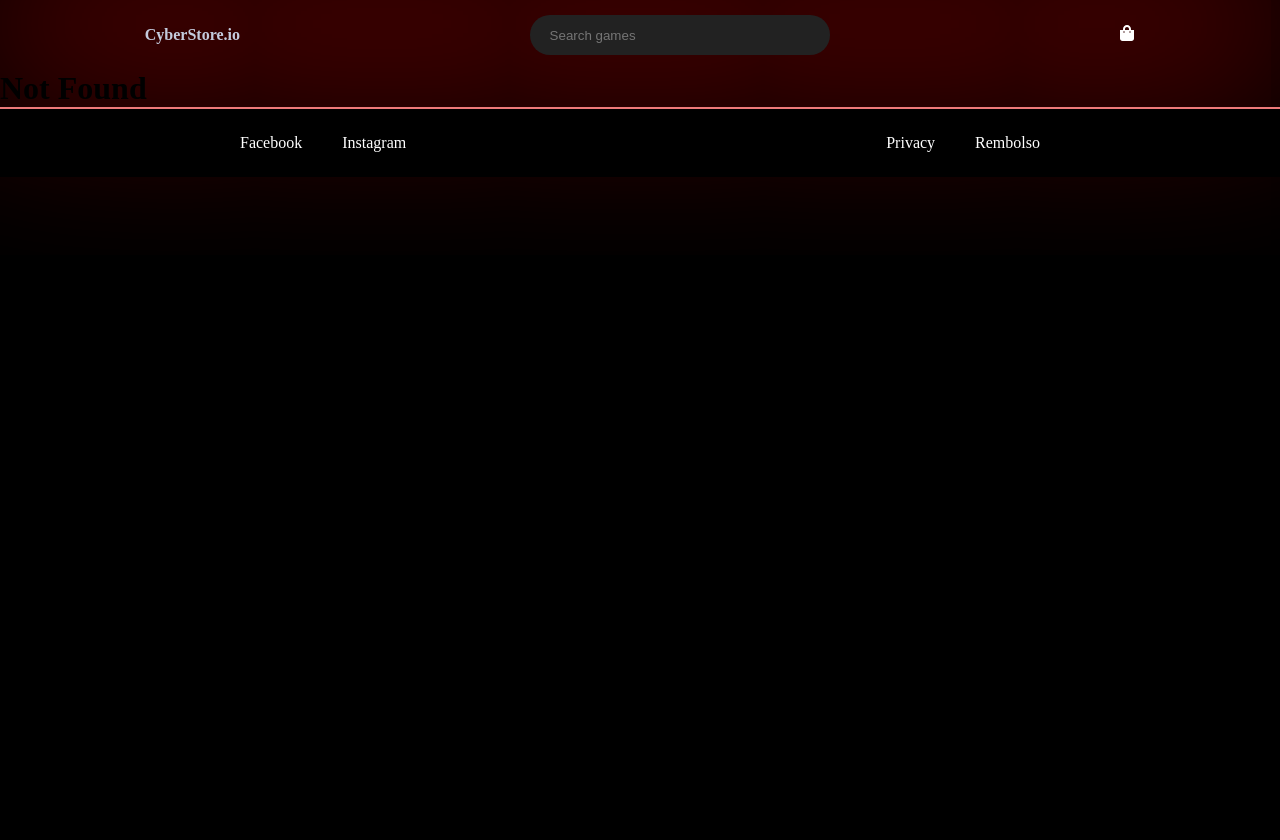
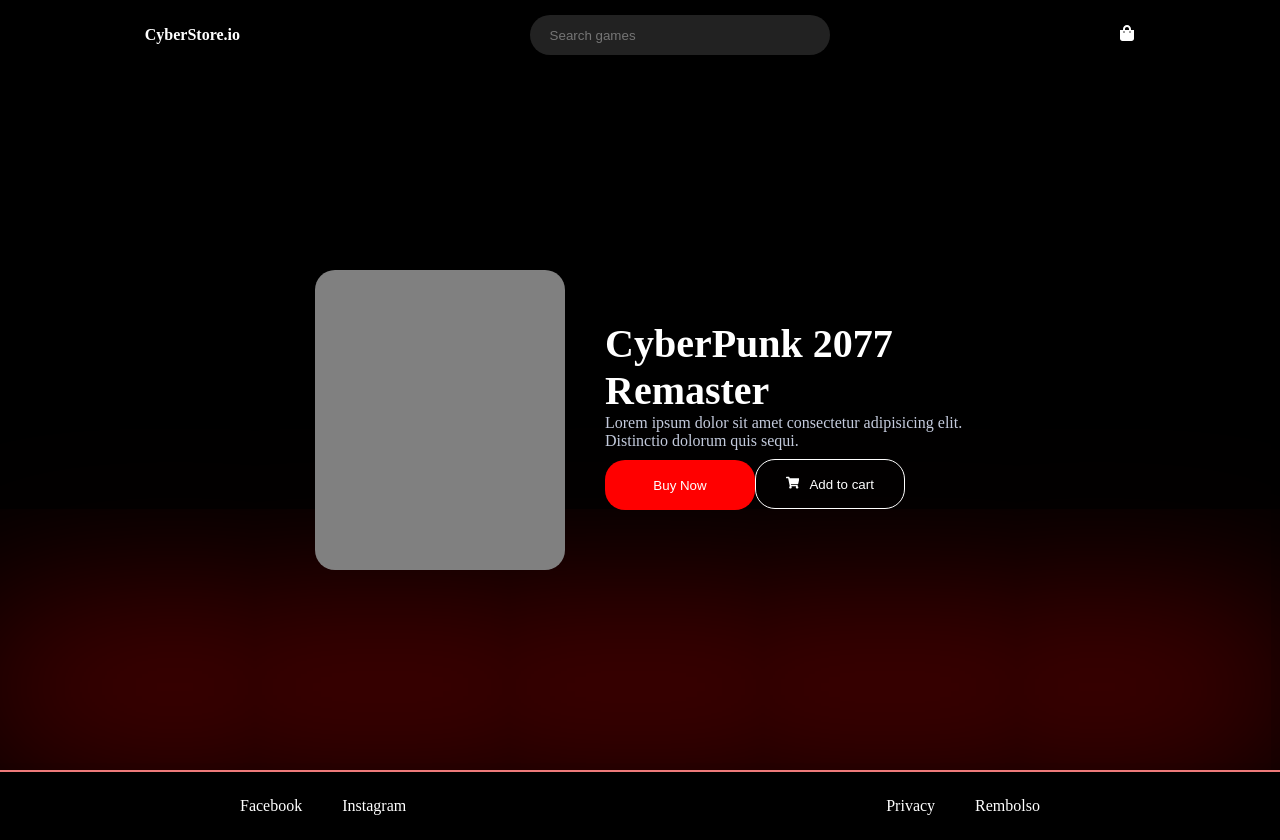
Before and after one commit to cutioluis/store-hooks, a React app: page /checkout in a window 1280 px wide. Before the commit this address had no page. Before the commit the page ends 800 px from the top, so only its background shows below. Built offline with nearby package versions, Linux system fonts and the light colour scheme.

Commit message:
ADD checkout section and card

```diff
--- a/src/components/Heading/Heading.js
+++ b/src/components/Heading/Heading.js
@@ -1,4 +1,5 @@
 import React from "react";
+import { Link } from "react-router-dom";
 import "./Heading.css";
 
 const Heading = () => {
@@ -18,7 +19,9 @@
           above all else.
         </p>
         <div className="heading-buy">
-          <button className="heading_btn">Buy Now</button>
+          <Link to="/checkout">
+            <button className="heading_btn">Buy Now</button>
+          </Link>
           <span className="heading_price">19.99$</span>
         </div>
       </div>
--- a/src/components/Nav/Nav.css
+++ b/src/components/Nav/Nav.css
@@ -9,6 +9,7 @@
 }
 
 .navigation_logo {
+  color: var(--cyber-white);
     font-weight: bold;
 }
 
--- a/src/components/Nav/Nav.js
+++ b/src/components/Nav/Nav.js
@@ -1,19 +1,26 @@
-import React from 'react';
+import React from "react";
+import { Link } from "react-router-dom";
 import { FaShoppingBag } from "react-icons/fa";
 
-import './Nav.css'
+import "./Nav.css";
 
 const Nav = () => {
   return (
     <nav className="navigation">
       <ul>
-                <p className="navigation_logo">CyberStore.io</p>
+        <Link to="/">
+          <a className="navigation_logo">CyberStore.io</a>
+        </Link>
       </ul>
       <ul>
-                <input placeholder="Search games" className="navigation_input" type="text" />
+        <input
+          placeholder="Search games"
+          className="navigation_input"
+          type="text"
+        />
       </ul>
       <ul>
-               <FaShoppingBag/>
+        <FaShoppingBag />
       </ul>
     </nav>
   );
--- /dev/null
+++ b/src/container/Checkout/Checkout.css
@@ -0,0 +1,35 @@
+.check {
+    margin: 200px 0;
+    align-items: center;
+    display: flex;
+    justify-content: center;
+    flex-wrap: wrap;
+}
+
+.check_sell-img {
+    margin: 0 20px;
+    border-radius: 20px;
+    background-color: gray;
+    height: 300px;
+    width: 250px;
+}
+
+.check_sell-details  {
+    padding: 20px;
+    max-width: 400px;
+}
+
+
+.check_add {
+    color: var(--cyber-white);
+    border: 1px solid var(--cyber-white);
+    background: none;
+    border-radius: 20px;
+    height:50px;
+    width: 150px;
+}
+
+.check_title {
+    color: var(--cyber-white);
+    font-size: 40px;
+}
--- /dev/null
+++ b/src/container/Checkout/Checkout.js
@@ -0,0 +1,27 @@
+import React from "react";
+import { FaShoppingCart } from "react-icons/fa";
+import "./Checkout.css";
+
+const Checkout = () => {
+  return (
+    <section className="check">
+      <div className="check_sell-img"></div>
+      <div className="check_sell-details">
+        <h1 className="check_title">CyberPunk 2077 Remaster</h1>
+        <p>
+          Lorem ipsum dolor sit amet consectetur adipisicing elit. Distinctio
+          dolorum quis sequi.
+        </p>
+        <button className="heading_btn">Buy Now</button>
+        <button className="check_add">
+          <FaShoppingCart style={{
+              marginRight: `10px`,
+          }} />
+          Add to cart
+        </button>
+      </div>
+    </section>
+  );
+};
+
+export default Checkout;
--- a/src/routes/App.js
+++ b/src/routes/App.js
@@ -5,6 +5,8 @@
 import Home from "../container/Home/Home";
 import NotFound from "../container/NotFound";
 import Success from "../container/Success/Success";
+import Checkout from "../container/Checkout/Checkout";
+
 
 const App = () => {
   return (
@@ -13,6 +15,9 @@
         <Switch>
           <Route path="/" exact>
             <Home />
+          </Route>
+          <Route path="/checkout" exact>
+            <Checkout />
           </Route>
           <Route path="/checkout/success" exact>
             <Success />
```
Lines whose indentation alone changed are shown as unchanged.
